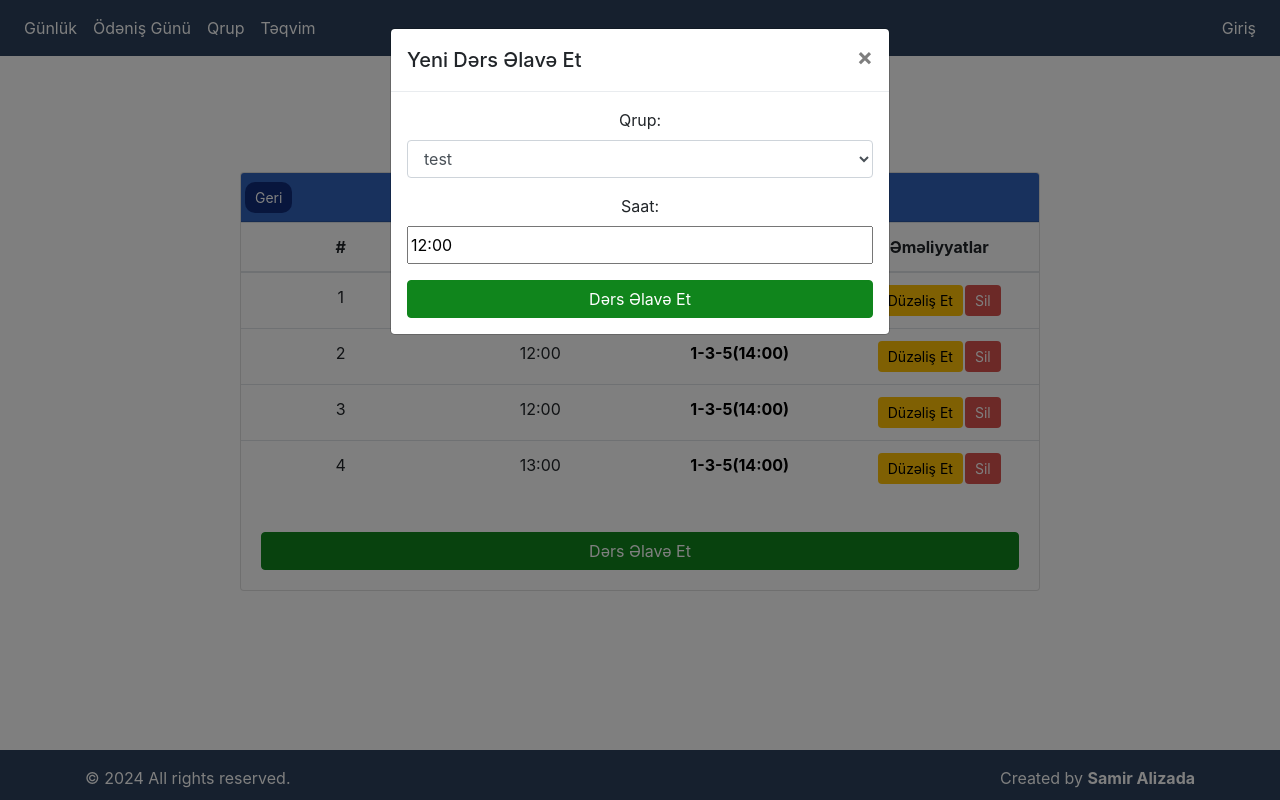
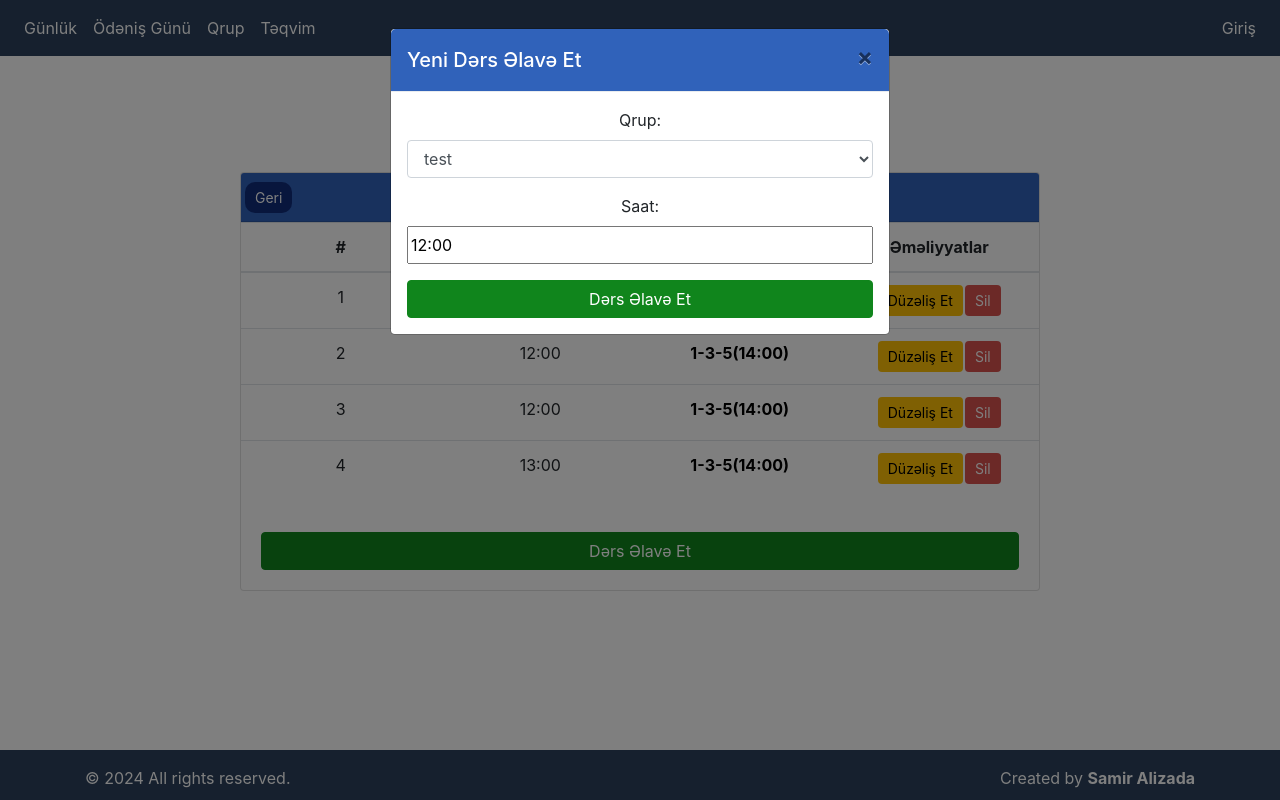
Before and after one commit to SamirAlizada/Tutor, a Django app: page /day/2024/7/29/ in a window 1280 px wide, after a click on "Dərs Əlavə Et". Run offline with Django 4.2, Linux system fonts and the light colour scheme; data comes from the database, SQL or seed files in the repository; some libraries are stand-ins or nearby versions.

Commit message:
Add background color and text color to modal header
- Updated the `.modal-header` style to have a background color of #3062ba and text color of white for better visual appearance.

```diff
--- a/templates/day_detail.html
+++ b/templates/day_detail.html
@@ -156,6 +156,11 @@
         text-decoration: none; /* or any other hover effect you prefer */
         color: gray; /* or any other color you prefer */
     }
+
+    .modal-header {
+        background-color: #3062ba;
+        color: white;
+    }
 </style>
 
 <div class="container mt-5">
```
